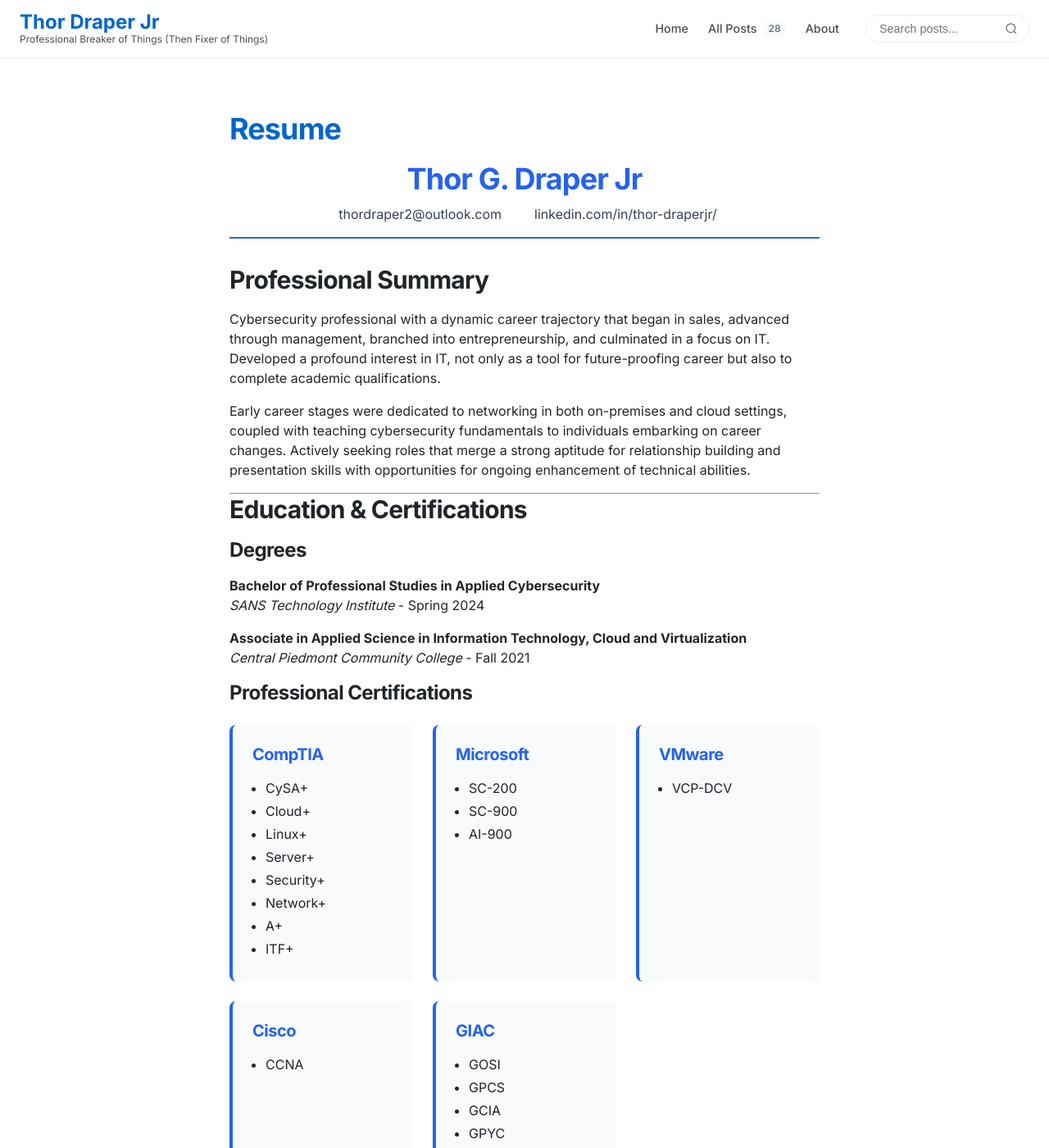
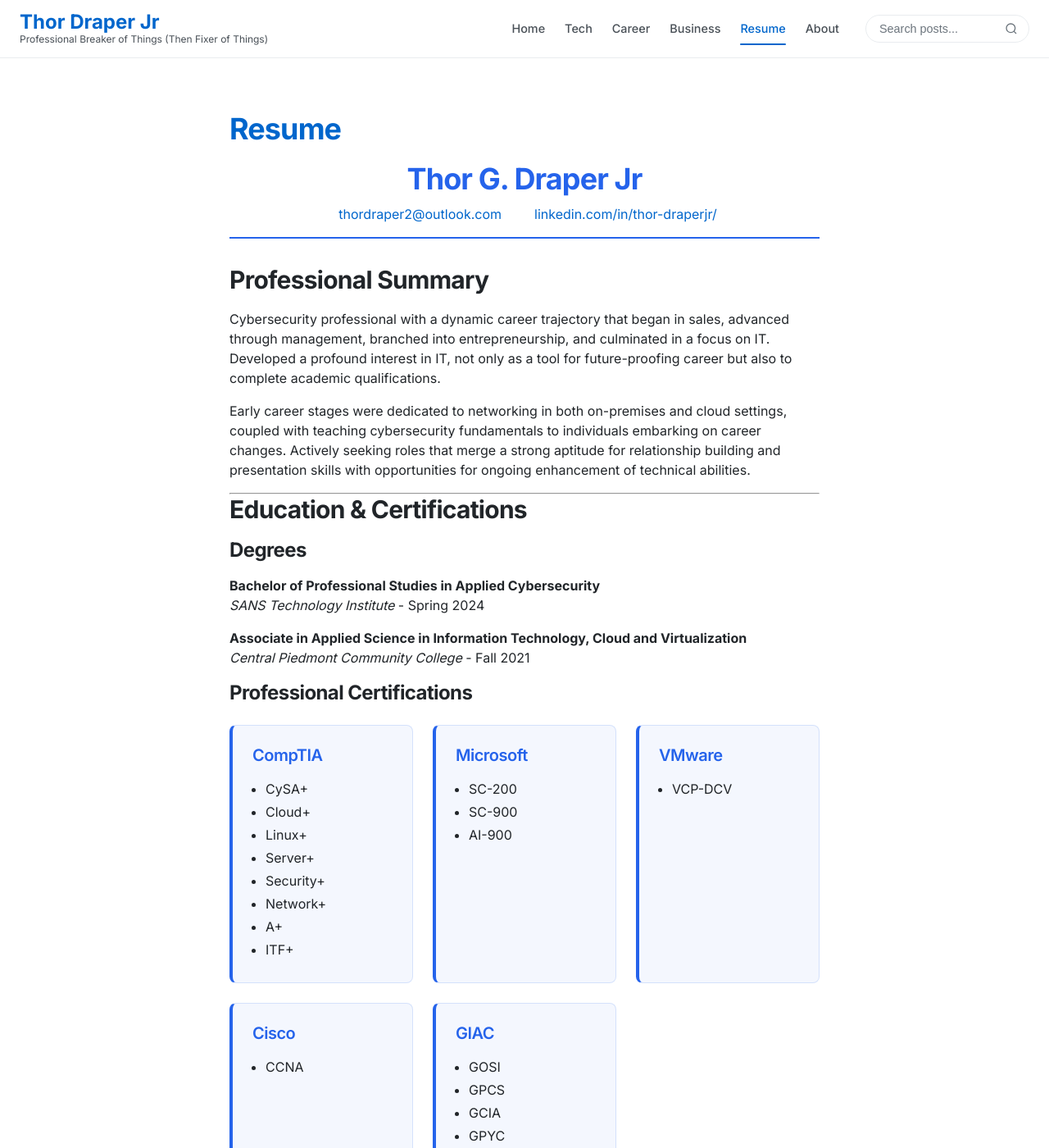
Before and after one commit to Thor-DraperJr/thor-draperjr.github.io, a Jekyll site: the page built from resume.md, in a window 1280 px wide and 1400 px high. Shown: the whole window at 82% size. Built offline with Jekyll 4.4.1, drawn with Linux system fonts in a browser that asks for light colours.

Commit message:
🔧 Fix navigation and dark mode styling issues
Navigation Fixes:
- Update navigation.html to use dynamic config navigation instead of hardcoded links
- Resume tab now appears in both desktop and mobile navigation
- All navigation items from _config.yml now display correctly

Dark Mode Fixes:
- Updated resume page CSS to work properly in dark mode
- Replaced CSS custom properties with explicit colors
- Added dark mode media query for certification boxes
- Improved contrast and readability for dark theme
- Glassmorphism effects now work in both light and dark modes

```diff
--- a/_config.yml
+++ b/_config.yml
@@ -32,7 +32,7 @@ social:
   linkedin: "https://www.linkedin.com/in/thor-draperjr/"
   github: "https://github.com/Thor-DraperJr"
   twitter: "https://twitter.com/Thor_DraperJr"
-  email: "thor.draper@gmail.com"
+  email: "thordraper2@outlook.com"
 
 # Content Categories
 categories:
--- a/_includes/navigation.html
+++ b/_includes/navigation.html
@@ -12,17 +12,14 @@
     <!-- Desktop Navigation -->
     <div class="nav-desktop">
       <div class="nav-links">
-        <a href="{{ '/' | relative_url }}" class="nav-link {% if page.url == '/' %}active{% endif %}">
-          Home
-        </a>
-
-        <!-- Simple Navigation -->
-        <a href="{{ '/archive/' | relative_url }}" class="nav-link {% if page.url contains 'archive' %}active{% endif %}">
-          All Posts <span class="nav-counter">{{ site.posts.size }}</span>
-        </a>
-        <a href="{{ '/about/' | relative_url }}" class="nav-link {% if page.url contains 'about' %}active{% endif %}">
-          About
-        </a>
+        {% for nav_item in site.navigation %}
+          <a href="{{ nav_item.url | relative_url }}" class="nav-link {% if page.url == nav_item.url %}active{% endif %}">
+            {{ nav_item.title }}
+            {% if nav_item.title == 'All Posts' %}
+              <span class="nav-counter">{{ site.posts.size }}</span>
+            {% endif %}
+          </a>
+        {% endfor %}
       </div>
 
       <!-- Search Component -->
@@ -72,11 +69,14 @@
       </div>
 
       <div class="mobile-nav-links">
-        <a href="{{ '/' | relative_url }}" class="mobile-nav-link">Home</a>
-        <a href="{{ '/archive/' | relative_url }}" class="mobile-nav-link">
-          All Posts <span class="mobile-nav-counter">{{ site.posts.size }}</span>
-        </a>
-        <a href="{{ '/about/' | relative_url }}" class="mobile-nav-link">About</a>
+        {% for nav_item in site.navigation %}
+          <a href="{{ nav_item.url | relative_url }}" class="mobile-nav-link">
+            {{ nav_item.title }}
+            {% if nav_item.title == 'All Posts' %}
+              <span class="mobile-nav-counter">{{ site.posts.size }}</span>
+            {% endif %}
+          </a>
+        {% endfor %}
       </div>
 
       <!-- Mobile Search -->
--- a/resume.md
+++ b/resume.md
@@ -219,12 +219,12 @@ The role of an ISC handler is to deploy DShield sensors and web application hone
   text-align: center;
   margin-bottom: 2rem;
   padding-bottom: 1rem;
-  border-bottom: 2px solid var(--primary-color, #2563eb);
+  border-bottom: 2px solid #2563eb;
 }
 
 .resume-name {
   margin-bottom: 0.5rem;
-  color: var(--primary-color, #2563eb);
+  color: #2563eb;
 }
 
 .resume-contact {
@@ -239,12 +239,11 @@ The role of an ISC handler is to deploy DShield sensors and web application hone
   align-items: center;
   gap: 0.5rem;
   text-decoration: none;
-  color: var(--text-color, #334155);
   transition: color 0.2s ease;
 }
 
 .contact-item:hover {
-  color: var(--primary-color, #2563eb);
+  color: #2563eb;
 }
 
 .certifications-grid,
@@ -257,17 +256,29 @@ The role of an ISC handler is to deploy DShield sensors and web application hone
 
 .cert-category,
 .competency-category {
-  background: var(--surface-color, #f8fafc);
+  background: rgba(37, 99, 235, 0.05);
+  border: 1px solid rgba(37, 99, 235, 0.15);
   padding: 1.5rem;
   border-radius: 8px;
-  border-left: 4px solid var(--primary-color, #2563eb);
+  border-left: 4px solid #2563eb;
+  backdrop-filter: blur(10px);
+}
+
+/* Dark mode support */
+@media (prefers-color-scheme: dark) {
+  .cert-category,
+  .competency-category {
+    background: rgba(37, 99, 235, 0.1);
+    border: 1px solid rgba(37, 99, 235, 0.3);
+  }
 }
 
 .cert-category h4,
 .competency-category h4 {
   margin-top: 0;
   margin-bottom: 1rem;
-  color: var(--primary-color, #2563eb);
+  color: #2563eb;
+  font-weight: 600;
 }
 
 .cert-category ul,
@@ -285,16 +296,16 @@ The role of an ISC handler is to deploy DShield sensors and web application hone
   text-align: center;
   margin-top: 3rem;
   padding-top: 2rem;
-  border-top: 1px solid var(--border-color, #e2e8f0);
+  border-top: 1px solid rgba(37, 99, 235, 0.2);
 }
 
 .download-note {
   font-style: italic;
-  color: var(--muted-color, #64748b);
+  opacity: 0.8;
 }
 
 .download-note a {
-  color: var(--primary-color, #2563eb);
+  color: #2563eb;
   text-decoration: none;
 }
 
```
